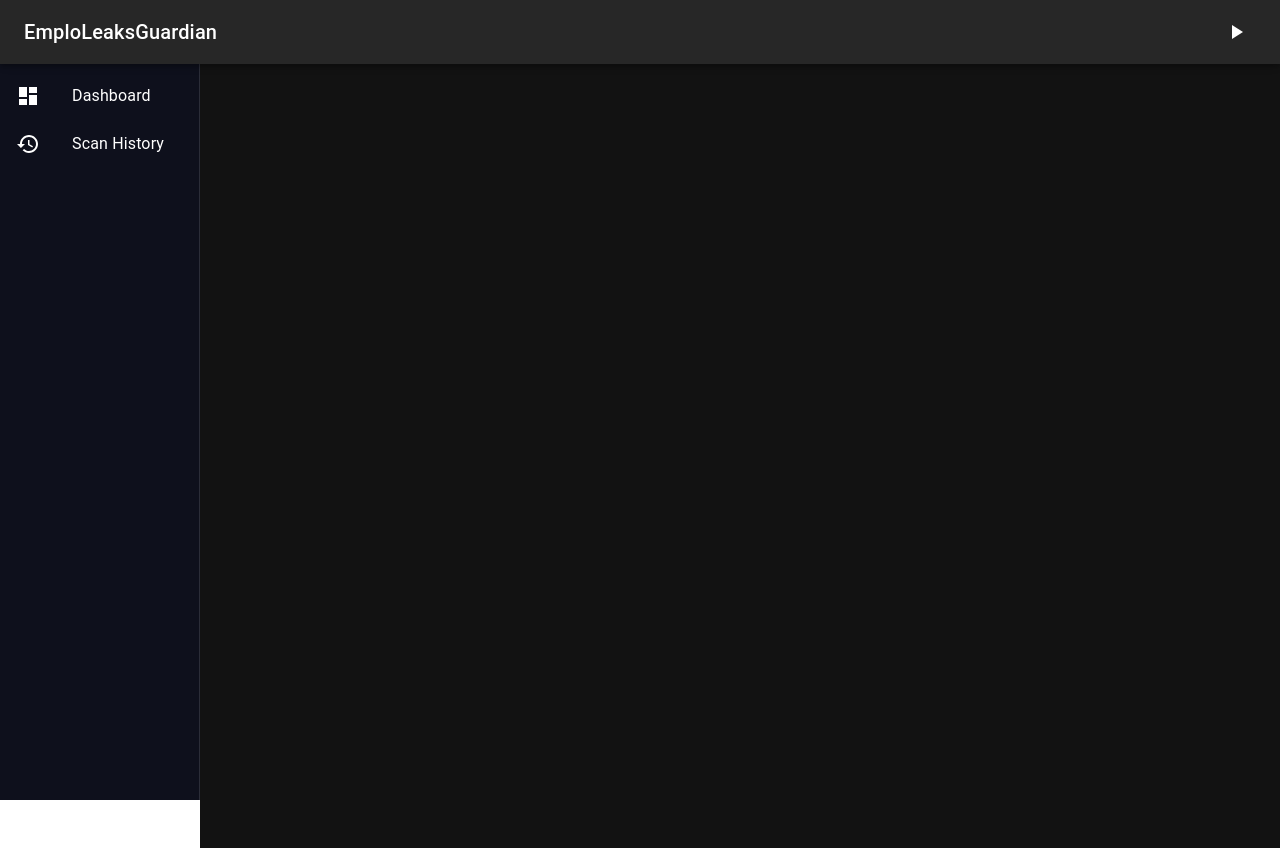
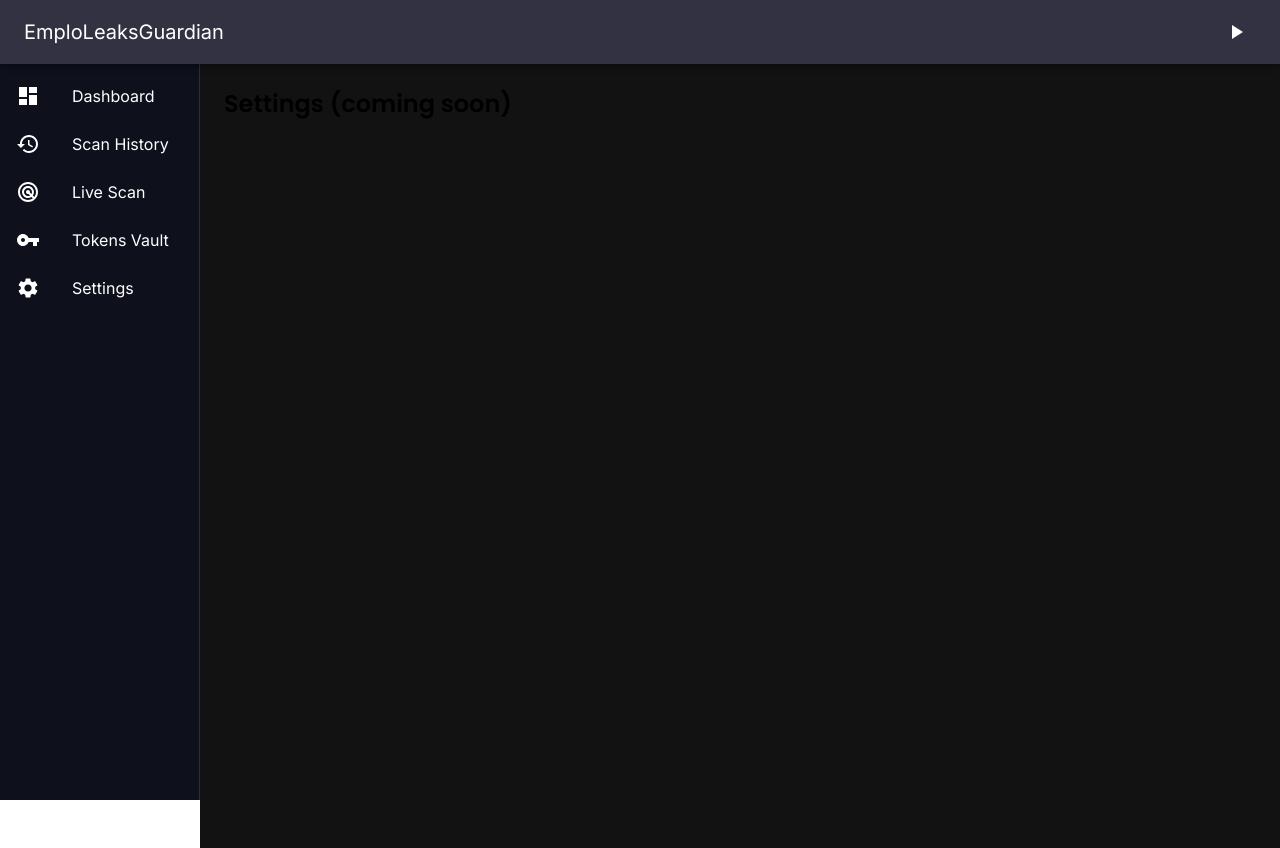
Before and after one commit to Al-Haqbani/z, a React app in the folder frontend/: page /settings in a window 1280 px wide. Built offline with nearby package versions, Linux system fonts and the light colour scheme.

Commit message:
Improve UI layout and sidebar

```diff
--- a/frontend/src/App.js
+++ b/frontend/src/App.js
@@ -2,10 +2,23 @@ import React from 'react';
 import { Routes, Route } from 'react-router-dom';
 import Dashboard from './components/Dashboard';
 import ScanPage from './components/ScanPage';
+import Tokens from './components/Tokens';
+import Settings from './components/Settings';
 import Layout from './components/Layout';
 import { ThemeProvider, createTheme } from '@mui/material/styles';
 
-const theme = createTheme({ palette: { mode: 'dark', primary: { main: '#7F3FBF' } } });
+const theme = createTheme({
+  palette: {
+    mode: 'dark',
+    primary: { main: '#7F3FBF' },
+    background: { default: '#0e101c', paper: '#1e1e2f' },
+    text: { primary: '#FFFFFF', secondary: '#B0B3B8' }
+  },
+  typography: {
+    fontFamily: 'Inter, sans-serif',
+    h5: { fontFamily: 'Poppins, sans-serif' },
+  },
+});
 
 export default function App() {
   return (
@@ -15,6 +28,8 @@ export default function App() {
           <Route path="/" element={<Dashboard />} />
           <Route path="/scan/:scanId" element={<ScanPage />} />
           <Route path="/scans" element={<Dashboard />} />
+          <Route path="/tokens" element={<Tokens />} />
+          <Route path="/settings" element={<Settings />} />
         </Routes>
       </Layout>
     </ThemeProvider>
--- a/frontend/src/components/Dashboard.js
+++ b/frontend/src/components/Dashboard.js
@@ -1,6 +1,7 @@
 import React, { useEffect, useState } from 'react';
 import { Link } from 'react-router-dom';
-import { Table, TableBody, TableCell, TableContainer, TableHead, TableRow, Paper, Button, Typography, Grid, Card, CardContent } from '@mui/material';
+import { Table, TableBody, TableCell, TableContainer, TableHead, TableRow, Paper, Button, Typography, Grid, Card, CardContent, Chip } from '@mui/material';
+import { FadeIn } from 'reactbits';
 
 export default function Dashboard() {
   const [scans, setScans] = useState([]);
@@ -21,6 +22,8 @@ export default function Dashboard() {
             <TableRow>
               <TableCell>ID</TableCell>
               <TableCell>Keyword</TableCell>
+              <TableCell>Started</TableCell>
+              <TableCell>Finished</TableCell>
               <TableCell>Status</TableCell>
               <TableCell>Leaks</TableCell>
               <TableCell>Actions</TableCell>
@@ -28,10 +31,15 @@ export default function Dashboard() {
           </TableHead>
           <TableBody>
             {Object.entries(scans).map(([id, s]) => (
-              <TableRow key={id}>
+              <FadeIn key={id}>
+                <TableRow>
                   <TableCell>{id}</TableCell>
                   <TableCell>{s.keyword}</TableCell>
-                <TableCell>{s.status}</TableCell>
+                  <TableCell>{s.started}</TableCell>
+                  <TableCell>{s.finished || '-'}</TableCell>
+                  <TableCell>
+                    <Chip label={s.status} color={s.status==='running' ? 'warning' : s.status==='failed'? 'error':'success'} size="small" />
+                  </TableCell>
                   <TableCell>{s.results.length}</TableCell>
                   <TableCell>
                     <Button component={Link} to={`/scan/${id}`} size="small" variant="contained">View</Button>
@@ -40,6 +48,7 @@ export default function Dashboard() {
                     )}
                   </TableCell>
                 </TableRow>
+              </FadeIn>
             ))}
           </TableBody>
         </Table>
--- a/frontend/src/components/Layout.js
+++ b/frontend/src/components/Layout.js
@@ -3,6 +3,9 @@ import { Link } from 'react-router-dom';
 import { Box, Drawer, List, ListItem, ListItemIcon, ListItemText, AppBar, Toolbar, Typography, IconButton } from '@mui/material';
 import DashboardIcon from '@mui/icons-material/Dashboard';
 import HistoryIcon from '@mui/icons-material/History';
+import RadarIcon from '@mui/icons-material/Radar';
+import SettingsIcon from '@mui/icons-material/Settings';
+import VpnKeyIcon from '@mui/icons-material/VpnKey';
 import PlayArrowIcon from '@mui/icons-material/PlayArrow';
 
 export default function Layout({ children }) {
@@ -30,6 +33,18 @@ export default function Layout({ children }) {
             <ListItemIcon sx={{ color: 'inherit' }}><HistoryIcon /></ListItemIcon>
             <ListItemText primary="Scan History" />
           </ListItem>
+          <ListItem button component={Link} to="/scan/active">
+            <ListItemIcon sx={{ color: 'inherit' }}><RadarIcon /></ListItemIcon>
+            <ListItemText primary="Live Scan" />
+          </ListItem>
+          <ListItem button component={Link} to="/tokens">
+            <ListItemIcon sx={{ color: 'inherit' }}><VpnKeyIcon /></ListItemIcon>
+            <ListItemText primary="Tokens Vault" />
+          </ListItem>
+          <ListItem button component={Link} to="/settings">
+            <ListItemIcon sx={{ color: 'inherit' }}><SettingsIcon /></ListItemIcon>
+            <ListItemText primary="Settings" />
+          </ListItem>
         </List>
       </Drawer>
       <Box component="main" sx={{ flexGrow: 1, p: 3, bgcolor: '#121212', minHeight: '100vh' }}>
--- /dev/null
+++ b/frontend/src/components/Settings.js
@@ -0,0 +1,5 @@
+import React from 'react';
+import { Typography } from '@mui/material';
+export default function Settings() {
+  return <Typography variant="h5">Settings (coming soon)</Typography>;
+}
--- /dev/null
+++ b/frontend/src/components/Tokens.js
@@ -0,0 +1,5 @@
+import React from 'react';
+import { Typography } from '@mui/material';
+export default function Tokens() {
+  return <Typography variant="h5">Tokens Vault (coming soon)</Typography>;
+}
```
Lines whose indentation alone changed are shown as unchanged.
